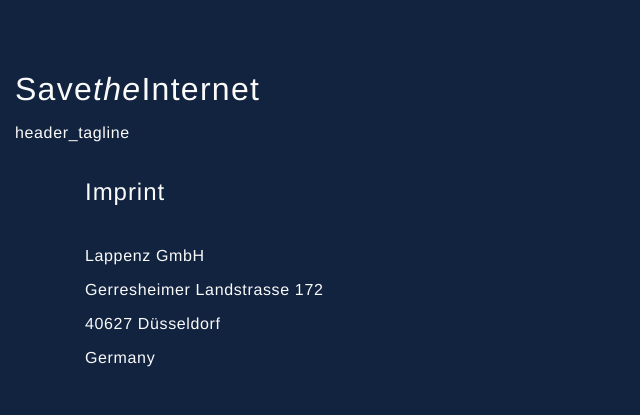
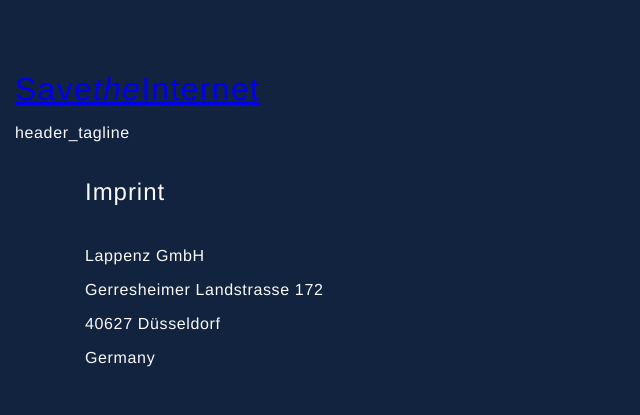
Before and after one commit to Insax/savetheinternet, a Symfony app: template templates/imprint/index.html.twig in a window 1280 px wide. Shown: the top 415 px of the page, without its empty margins (0-640 px from the left). Run offline with Twig, Linux system fonts and the light colour scheme; the template is opened without the code that fills it, so the values that code supplies are empty; style sheets or scripts are compiled from the project's sources; some libraries are stand-ins or nearby versions.

Commit message:
savetheinternet to /

```diff
--- a/assets/css/pages/landing/header.scss
+++ b/assets/css/pages/landing/header.scss
@@ -13,6 +13,10 @@
             background-color: $text;
             padding: 4px 12px;
             transform: skew(-3deg, 0.5deg);
+            a {
+                text-decoration: none;
+                user-select: none;
+            }
             .title {
                 font-weight: bold;
                 letter-spacing: 0;
--- a/templates/shared/header.html.twig
+++ b/templates/shared/header.html.twig
@@ -2,8 +2,9 @@
     <div class="row">
         <div class="col-12 header">
             <div class="title-wrapper">
-                <h1 class="title">Save<i>the</i><br class="d-block d-md-none">Internet</h1>
-
+                <a href="/">
+                    <h1 class="title">Save<i>the</i><br class="d-block d-md-none">Internet</h1>
+                </a>
             </div>
             <p class="tagline">{% trans %}header_tagline{% endtrans %}</p>
         </div>
```
